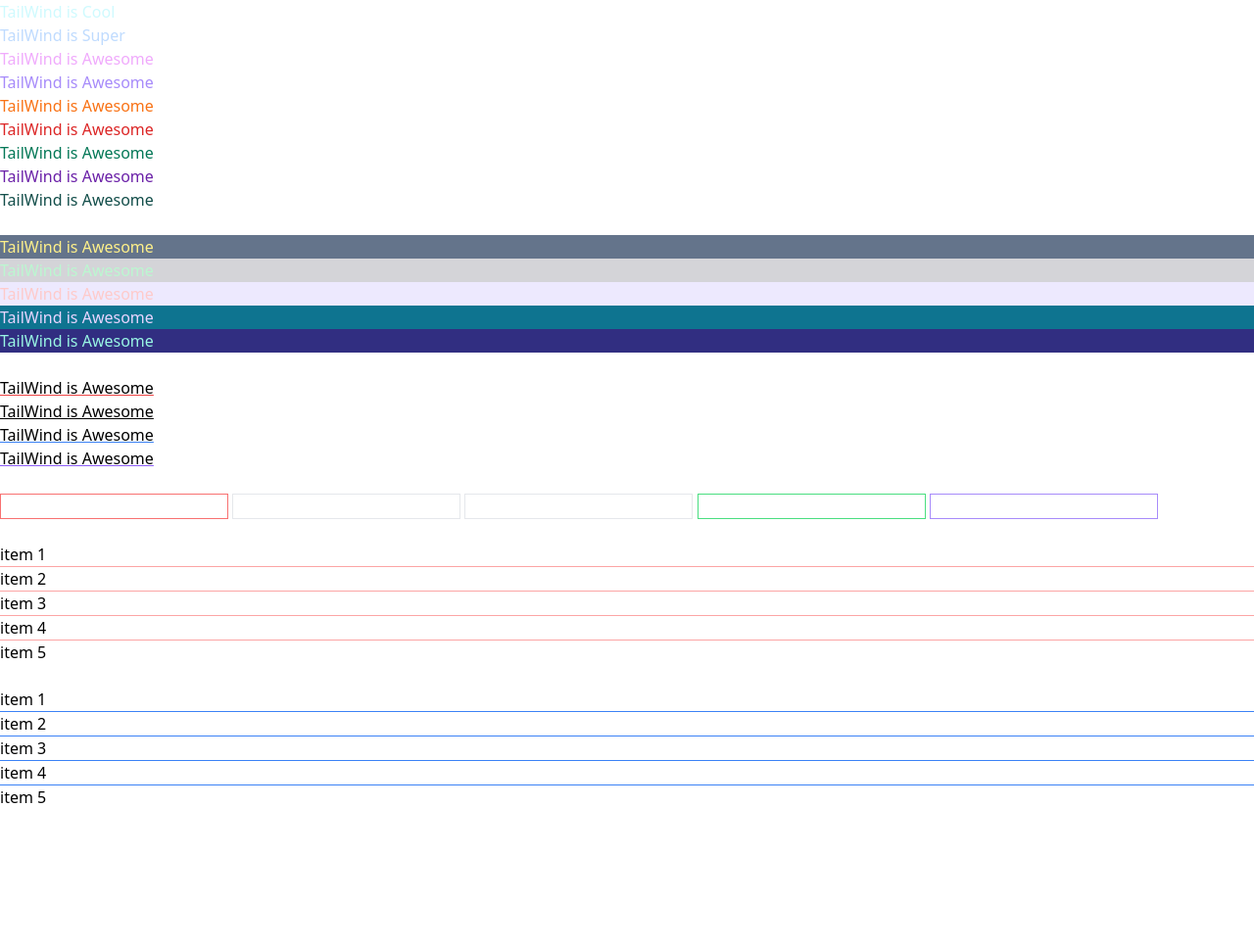
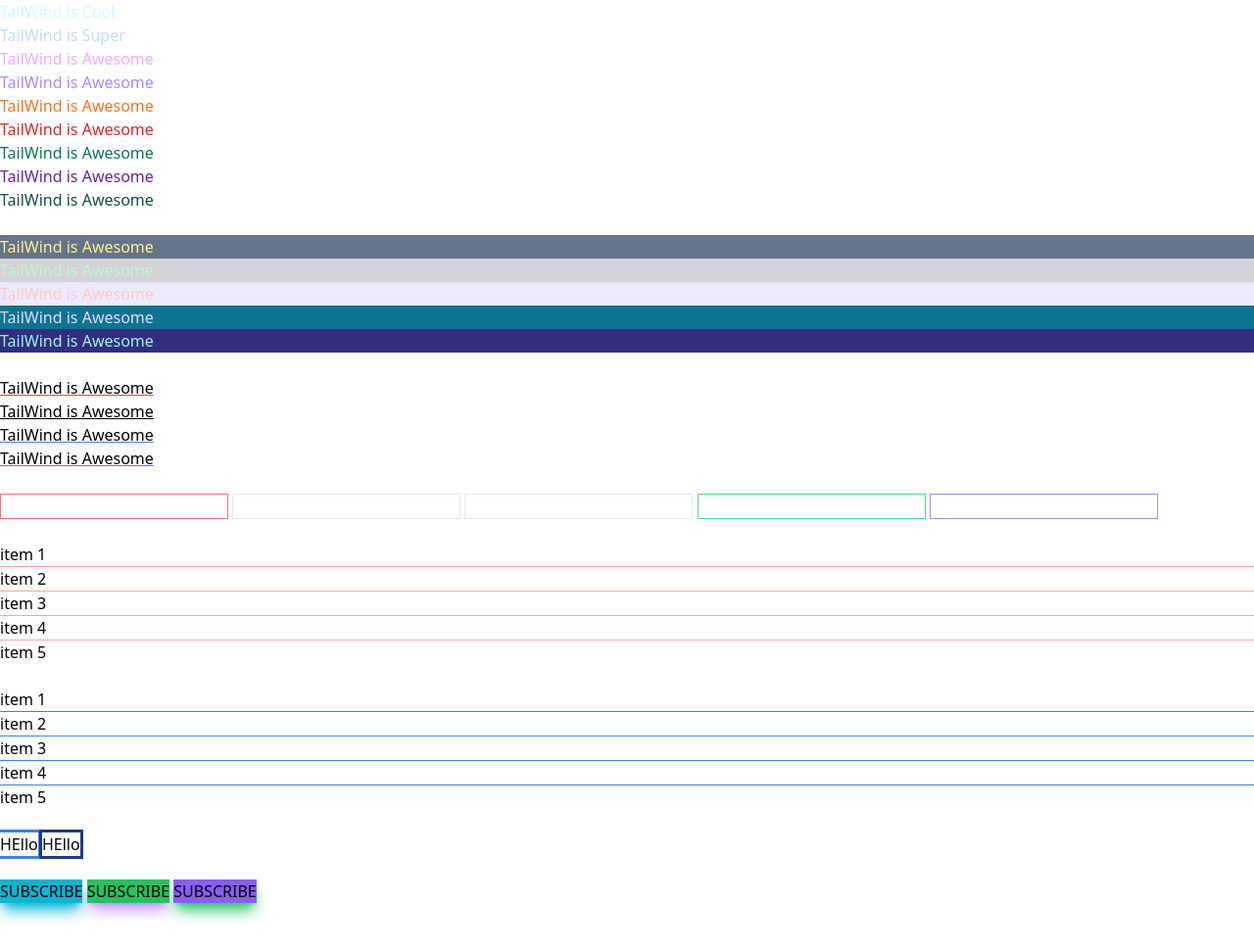
Before and after one commit to Rbravolibtech/Tailwind-Colors, a plain HTML site: page index.html in a window 1280 px wide. Shown: the whole page at 98% size. Before the commit the page ends 826 px from the top, so only its background shows below. Drawn offline with nearby package versions, Linux system fonts and the light colour scheme.

Commit message:
shadow to button
anded color to button and shadow on the background

```diff
--- a/index.html
+++ b/index.html
@@ -67,10 +67,22 @@
       <div>item 4</div>
       <div>item 5</div>
     </div>
+    <br>
+<button class="outline outline-blue-500">HEllo</button>
+<button class="outline outline-blue-900">HEllo</button>
+    <br>
+    <!-- Box Shadow Colors (Opacity defaults to 100, but you can set it)-->
+    <br>
+    <button class="shadow-lg bg-cyan-500 shadow-cyan-500">SUBSCRIBE</button>
+    <button class="shadow-lg bg-green-500 shadow-purple-500/60">SUBSCRIBE</button>
+    <button class="shadow-lg bg-violet-500 shadow-green-500">SUBSCRIBE</button>
 
-    <!-- Box Shadow Colors (Opacity defaults to 100, but you can set it)-->
+    <br>
+    <br>
+    <br>
+    <!-- Accent Colors -->
 
-    <!-- Accent Colors -->
+
 
     <!-- Arbitrary Colors -->
   </body>
```
